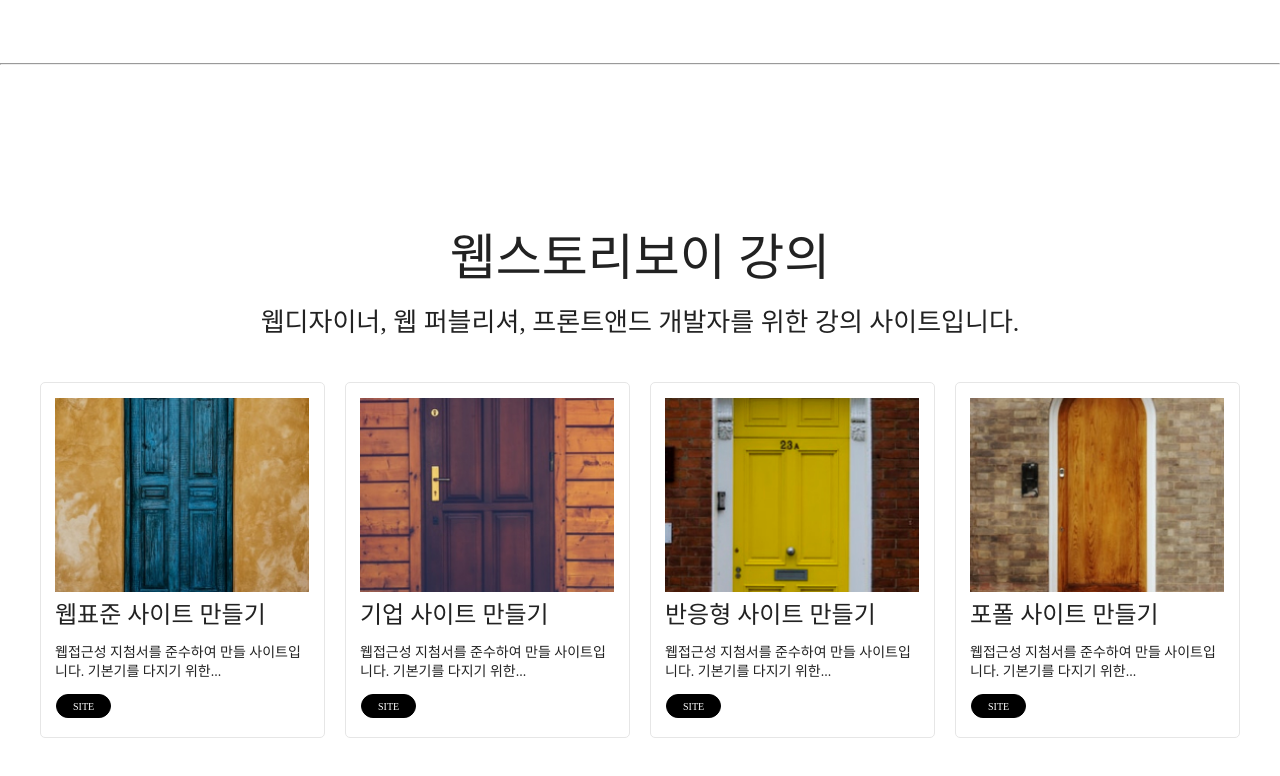
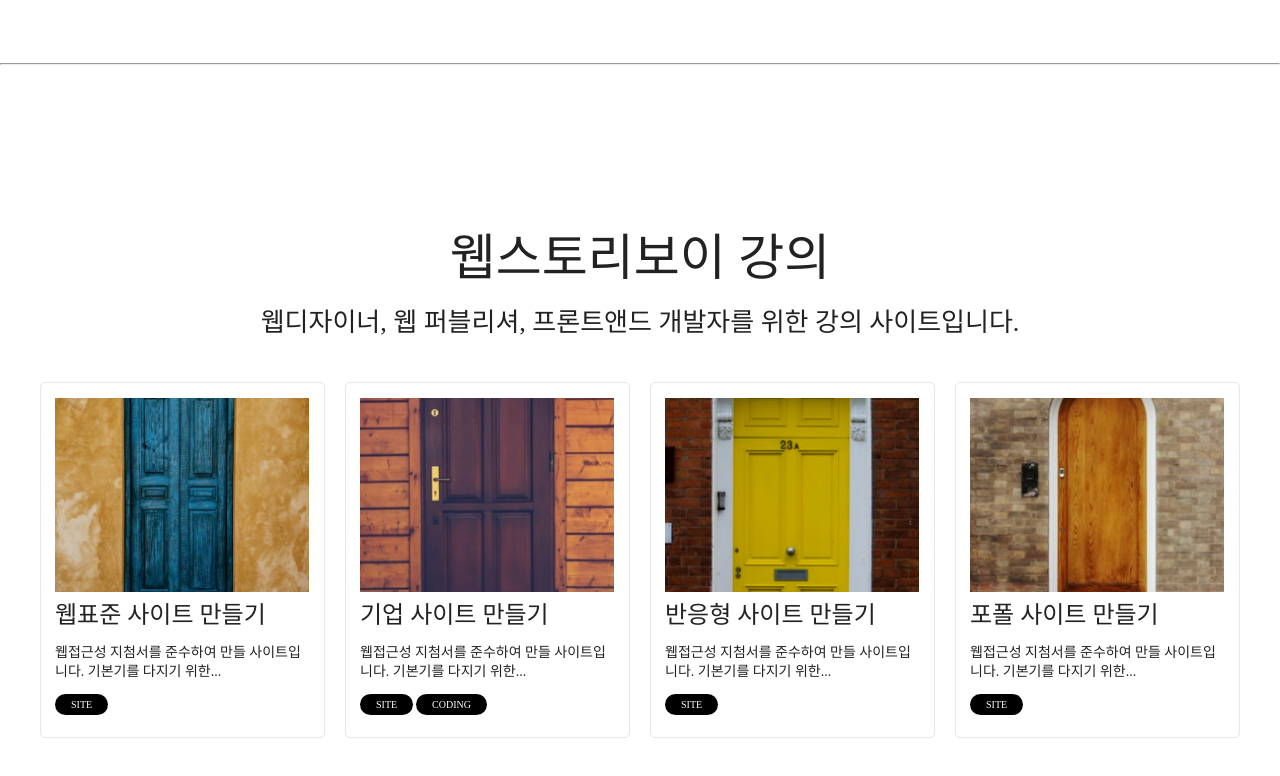
Before and after one commit to jihyeh53/dothome21, a plain HTML site: page site/cardType.html in a window 1280 px wide. Shown: the part 706-1482 px from the top of the page. Drawn offline with Linux system fonts and the light colour scheme; a web font is replaced by a local one.

Commit message:
2021.08.20(4)

```diff
--- a/site/cardType.html
+++ b/site/cardType.html
@@ -88,6 +88,7 @@
                             <div class="card-desc">웹접근성 지첨서를 준수하여 만들 사이트입니다. 기본기를 다지기 위한...</div>
                             <div class="card-keyword">
                                 <span>SITE</span>
+                                <span>CODING</span>
                             </div>
                         </a>
                     </div>
--- a/site/css/cardType.css
+++ b/site/css/cardType.css
@@ -100,14 +100,12 @@
 
 .cardType02 .card-wrap .card .card-keyword span {
     font-size: 10px;
-    margin: 6px 202px 0 1px;
+    line-height: 1.4;
+    color: #fff;
+    background-color: #000;
+    border-radius: 20px;
     padding: 4px 16px 3px;
-    border-radius: 20px;
-    border: solid 1px #000;
-    background-color: #000;
-    color: #fff;
-    font-weight: 300;
-    text-align: center;
+    margin: 6px 0px 0 0;
     text-transform: uppercase;
     display: inline-block;
 }
```
